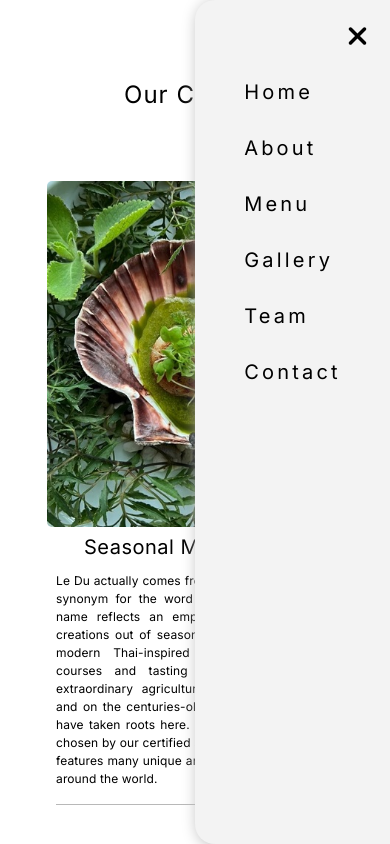
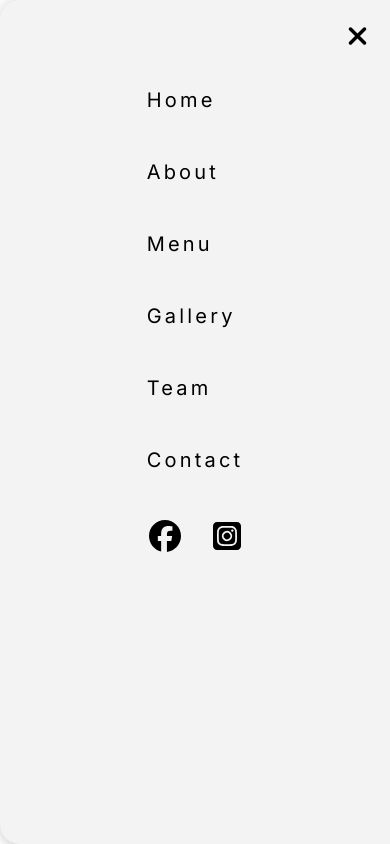
Before and after one commit to mopinator/Ledu, a React (Vite) app: page /about in a window 390 px wide. Both pictures are taken after a click on the icon 355 px from the left and 36 px from the top of the page. Shown: the top 844 px of the page. Built offline with nearby package versions, Linux system fonts and the light colour scheme.

Commit message:
updated responsiveness for nav, home and about page

```diff
--- a/src/components/Layout/Navbar.jsx
+++ b/src/components/Layout/Navbar.jsx
@@ -1,8 +1,9 @@
 import { Link } from "react-router-dom";
 import styles from "./Navbar.module.css";
-import { useState, useEffect } from "react";
+import { useState } from "react";
 import { FontAwesomeIcon } from "@fortawesome/react-fontawesome";
 import { faBars, faTimes } from "@fortawesome/free-solid-svg-icons";
+import { faFacebook, faInstagramSquare } from "@fortawesome/free-brands-svg-icons";
 
 export default function Navbar() {
 	const [openNav, setOpenNav] = useState(true);
@@ -41,6 +42,14 @@ export default function Navbar() {
 						Contact
 					</Link>
 				</div>
+				<div className={!openNav ? styles["show-nav-social-icons"] : styles["hide-nav-social-icons"]}>
+					<a href="https://www.facebook.com/LeDuWineBarandrestaurant/" target="_blank">
+						<FontAwesomeIcon className={styles["nav-social-icons"]} icon={faFacebook} />
+					</a>
+					<a href="https://www.instagram.com/ledubkk/" target="_blank">
+						<FontAwesomeIcon className={styles["nav-social-icons"]} icon={faInstagramSquare} />
+					</a>
+				</div>
 			</nav>
 		</>
 	);
--- a/src/components/Layout/Navbar.module.css
+++ b/src/components/Layout/Navbar.module.css
@@ -5,7 +5,9 @@
 	box-shadow: 1px 1px 5px #d8d8d8;
 }
 
-.hamburger {
+.hamburger,
+.hide-nav-social-icons,
+.show-nav-social-icons {
 	display: none;
 }
 
@@ -71,22 +73,28 @@
 		margin-top: 4rem;
 	}
 
-	.links {
-		padding: 1rem;
-	}
 	.links:hover {
 		transform: none;
+	}
+
+	.show-nav-social-icons {
+		display: flex;
+	}
+	.nav-social-icons {
+		padding: 1.5rem 1rem;
+		font-size: var(--text-3xl);
+		color: black;
 	}
 }
 
 @media screen and (max-width: 425px) {
 	.navbar,
 	.hidden-nav {
-		width: 50%;
+		width: 100%;
 	}
 
 	.hidden-nav {
-		right: -50%;
+		right: -100%;
 		animation: slide-out 0.4s ease-out;
 	}
 
--- a/src/pages/About/About.module.css
+++ b/src/pages/About/About.module.css
@@ -15,7 +15,7 @@
 .inner-container {
 	display: flex;
 	width: 87%;
-	padding-top: 2rem;
+	padding-top: 2.5rem;
 }
 
 /* shared class name styles */
@@ -75,6 +75,7 @@
 
 	.inner-container {
 		width: 95%;
+		padding-top: 2.5rem;
 	}
 
 	/* shared class name styles */
@@ -97,7 +98,7 @@
 	.body-text-bot {
 		font-size: var(--text-sm);
 		margin-top: 0.8rem;
-		line-height: 1.35;
+		line-height: 1.25;
 		letter-spacing: 0.1px;
 	}
 }
@@ -106,11 +107,12 @@
 	.main-heading {
 		font-size: var(--text-3xl);
 		font-weight: 300;
-		margin-top: 2.5rem;
+		margin-top: 3.5rem;
 	}
 
 	.inner-container {
 		width: 100%;
+		padding-top: 3.5rem;
 	}
 
 	/* shared class name styles */
@@ -143,6 +145,7 @@
 	.body-text-bot {
 		font-size: var(--text-xs);
 		margin-top: 0.5rem;
+		line-height: 1.3;
 		letter-spacing: 0.1px;
 	}
 }
@@ -159,6 +162,7 @@
 	.inner-container {
 		flex-direction: column;
 		width: 95%;
+		padding-top: 0rem;
 	}
 
 	/* shared class name styles */
@@ -233,6 +237,7 @@
 
 	.inner-container {
 		flex-direction: column;
+		padding-top: 0.8rem;
 		width: 95%;
 	}
 
@@ -242,6 +247,7 @@
 		flex-direction: column;
 		align-items: center;
 		border-bottom: none;
+		padding: 0 0 1rem 0;
 		width: 100%;
 	}
 
@@ -290,7 +296,7 @@
 	.inner-container {
 		flex-direction: column;
 		width: 95%;
-		padding: 1rem;
+		padding: 1.5rem;
 	}
 
 	/* shared class name styles */
--- a/src/pages/Home/Home.module.css
+++ b/src/pages/Home/Home.module.css
@@ -48,7 +48,6 @@
 		max-width: 20rem;
 	}
 	.social-media > a {
-		color: black;
 		font-size: 1.9rem;
 		padding: 1.9rem;
 	}
@@ -58,16 +57,45 @@
 	.img-container {
 		margin-top: 6rem;
 	}
+
+	.img-container > img {
+		max-width: 18rem;
+	}
+
+	.sub-text {
+		font-size: 1.1rem;
+		padding: 1.8rem;
+	}
+
+	.social-media > a {
+		font-size: 1.7rem;
+		padding: 1.5rem;
+	}
 }
 
 @media screen and (max-width: 375px) {
+	.sub-text {
+		font-size: var(--text-base);
+		padding: 1.6rem;
+	}
 	.img-container > img {
-		max-width: 18rem;
+		max-width: 16rem;
+	}
+	.social-media > a {
+		font-size: 1.5rem;
+		padding: 1.4rem;
 	}
 }
 
 @media screen and (max-width: 320px) {
+	.sub-text {
+		font-size: var(--text-base);
+		padding: 1.4rem;
+	}
 	.img-container > img {
-		max-width: 16rem;
+		max-width: 14rem;
+	}
+	.social-media > a {
+		padding: 1.3rem;
 	}
 }
```
